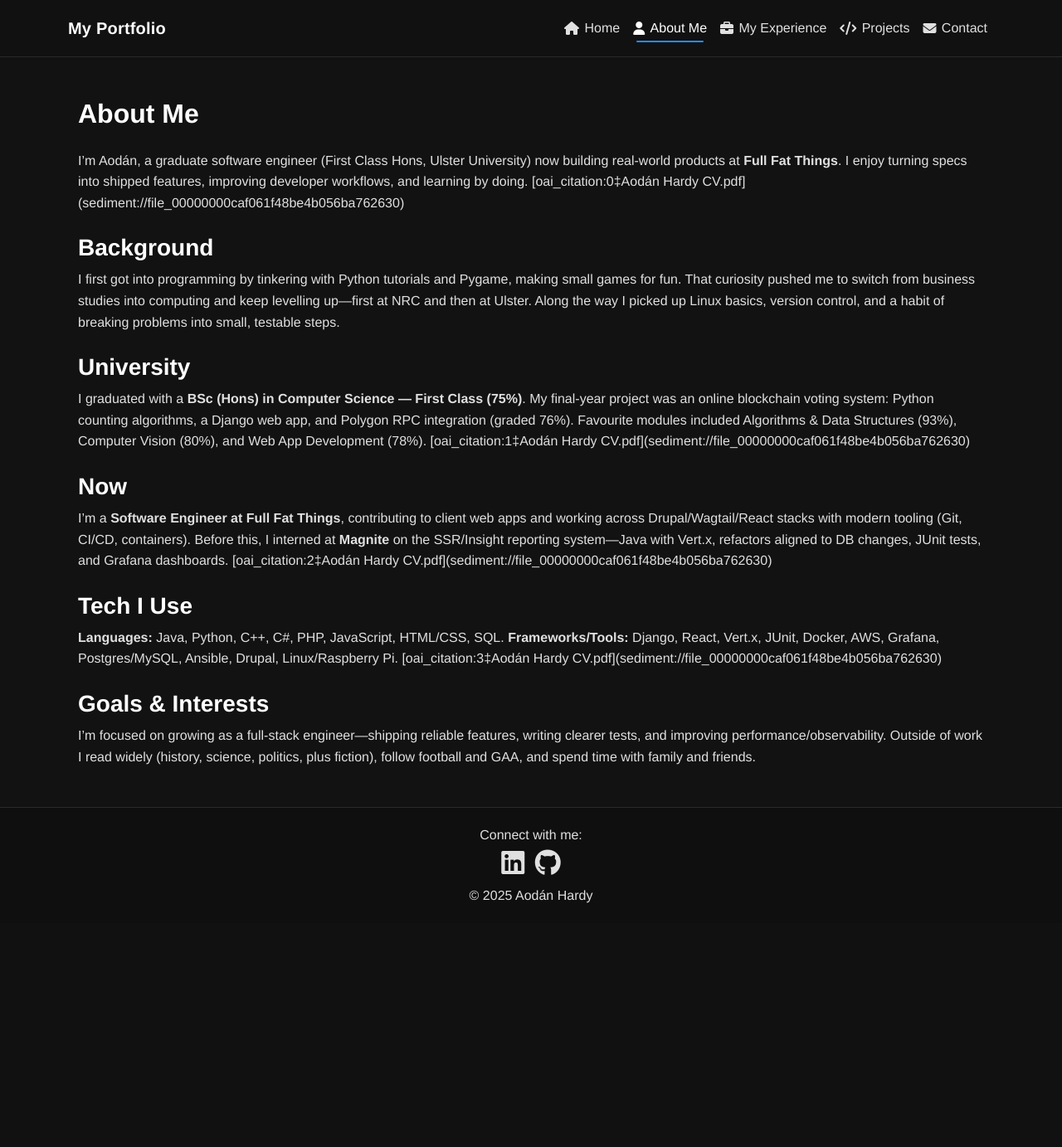
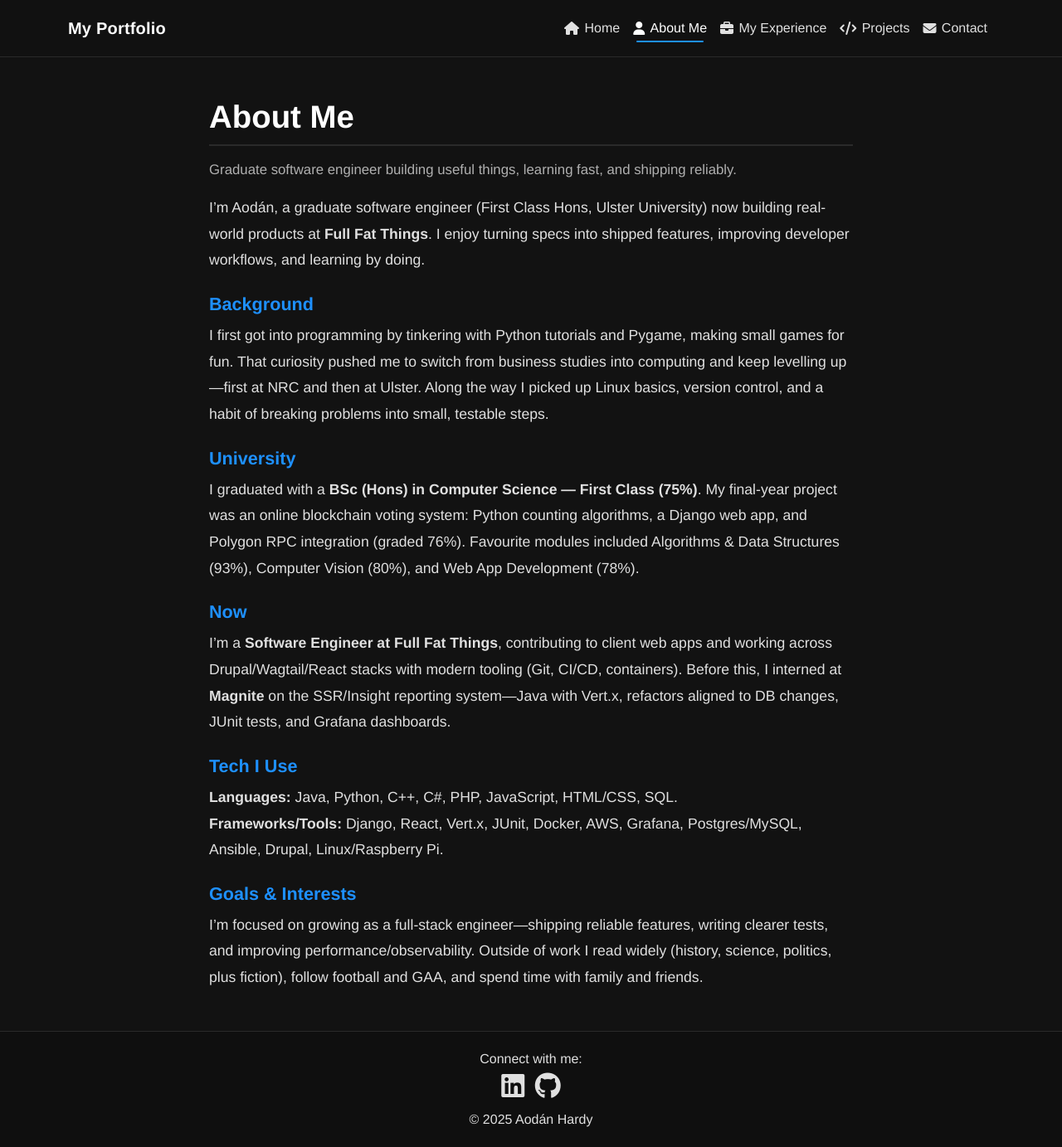
Before and after one commit to AodanHardy/MyPortfolio_2.0, a Django app: page /about/ in a window 1280 px wide. Shown: the whole page at 83% size. Before the commit the page ends 1089 px from the top, so only its background shows below. Run offline with Django 5.2, Linux system fonts and the light colour scheme.

Commit message:
about me

```diff
--- a/core/static/css/main.css
+++ b/core/static/css/main.css
@@ -266,4 +266,61 @@ a:hover, a:focus {
   }
 }
 
+/* ===========================
+   ABOUT PAGE (scoped)
+   =========================== */
+.about-page .container {
+  max-width: 800px;
+}
+.about-page .about-header {
+  margin-bottom: 16px;
+}
+.about-page .about-title {
+  font-size: 2.4rem;
+  font-weight: 700;
+  color: #ffffff;
+  border-bottom: 2px solid #2a2a2a;
+  padding-bottom: 0.6rem;
+  margin-bottom: 0.25rem;
+}
+.about-page .about-kicker {
+  color: #b0b0b0;
+  margin: 0 0 16px 0;
+  font-size: 1.05rem;
+}
+.about-page .about-content {
+  font-size: 1.1rem;
+  color: #e0e0e0;
+  line-height: 1.8;
+}
+.about-page .about-heading {
+  font-size: 1.35rem;
+  font-weight: 700;
+  color: #1e90ff;
+  margin-top: 24px;
+  margin-bottom: 8px;
+}
+.about-page .about-paragraph,
+.about-page .about-introduction {
+  margin-bottom: 16px;
+}
+.about-page {
+  /* Subtle callout style (optional, easy to reuse) */
+}
+.about-page .about-callout {
+  background: #1b1b1b;
+  border: 1px solid #2a2a2a;
+  border-radius: 14px;
+  padding: 16px;
+  color: #e0e0e0;
+}
+@media (max-width: 768px) {
+  .about-page .about-title {
+    font-size: 2rem;
+  }
+  .about-page .about-content {
+    font-size: 1.05rem;
+  }
+}
+
 /*# sourceMappingURL=main.css.map */
--- a/core/static/scss/_about.scss
+++ b/core/static/scss/_about.scss
@@ -0,0 +1,61 @@
+@use 'variables' as *;
+
+/* ===========================
+   ABOUT PAGE (scoped)
+   =========================== */
+
+.about-page {
+  .container { max-width: 800px; }
+
+  .about-header {
+    margin-bottom: $spacing-md;
+  }
+
+  .about-title {
+    font-size: 2.4rem;
+    font-weight: $font-weight-bold;
+    color: $color-heading;
+    border-bottom: 2px solid $color-border;
+    padding-bottom: .6rem;
+    margin-bottom: .25rem;
+  }
+
+  .about-kicker {
+    color: $color-text-muted;
+    margin: 0 0 $spacing-md 0;
+    font-size: 1.05rem;
+  }
+
+  .about-content {
+    font-size: 1.1rem;
+    color: $color-text;
+    line-height: 1.8;
+  }
+
+  .about-heading {
+    font-size: 1.35rem;
+    font-weight: $font-weight-bold;
+    color: $color-accent;
+    margin-top: $spacing-lg;
+    margin-bottom: $spacing-sm;
+  }
+
+  .about-paragraph,
+  .about-introduction {
+    margin-bottom: $spacing-md;
+  }
+
+  /* Subtle callout style (optional, easy to reuse) */
+  .about-callout {
+    background: $color-surface;
+    border: 1px solid $color-border;
+    border-radius: $radius-lg;
+    padding: $spacing-md;
+    color: $color-text;
+  }
+
+  @media (max-width: $bp-tablet) {
+    .about-title { font-size: 2rem; }
+    .about-content { font-size: 1.05rem; }
+  }
+}
--- a/core/templates/about.html
+++ b/core/templates/about.html
@@ -1,40 +1,45 @@
 {% extends 'base.html' %}
 
 {% block body %}
+<div class="about-page">
   <div class="container mt-5">
-  <h2 class="about-title mb-4">About Me</h2>
+    <header class="about-header">
+      <h2 class="about-title mb-3">About Me</h2>
+      <p class="about-kicker">Graduate software engineer building useful things, learning fast, and shipping reliably.</p>
+    </header>
 
     <div class="about-content">
       <p class="about-introduction">
-      I’m Aodán, a graduate software engineer (First Class Hons, Ulster University) now building real-world products at <strong>Full Fat Things</strong>.
-      I enjoy turning specs into shipped features, improving developer workflows, and learning by doing.  [oai_citation:0‡Aodán Hardy CV.pdf](sediment://file_00000000caf061f48be4b056ba762630)
+        I’m Aodán, a graduate software engineer (First Class Hons, Ulster University) now building real-world products at
+        <strong>Full Fat Things</strong>. I enjoy turning specs into shipped features, improving developer workflows, and learning by doing.
       </p>
 
       <h3 class="about-heading mt-4">Background</h3>
       <p class="about-paragraph">
-      I first got into programming by tinkering with Python tutorials and Pygame, making small games for fun.
-      That curiosity pushed me to switch from business studies into computing and keep levelling up—first at NRC and then at Ulster.
-      Along the way I picked up Linux basics, version control, and a habit of breaking problems into small, testable steps.
+        I first got into programming by tinkering with Python tutorials and Pygame, making small games for fun. That curiosity pushed me to switch
+        from business studies into computing and keep levelling up—first at NRC and then at Ulster. Along the way I picked up Linux basics,
+        version control, and a habit of breaking problems into small, testable steps.
       </p>
 
       <h3 class="about-heading mt-4">University</h3>
       <p class="about-paragraph">
         I graduated with a <strong>BSc (Hons) in Computer Science — First Class (75%)</strong>.
         My final-year project was an online blockchain voting system: Python counting algorithms, a Django web app, and Polygon RPC integration (graded 76%).
-      Favourite modules included Algorithms &amp; Data Structures (93%), Computer Vision (80%), and Web App Development (78%).  [oai_citation:1‡Aodán Hardy CV.pdf](sediment://file_00000000caf061f48be4b056ba762630)
+        Favourite modules included Algorithms &amp; Data Structures (93%), Computer Vision (80%), and Web App Development (78%).
       </p>
 
       <h3 class="about-heading mt-4">Now</h3>
       <p class="about-paragraph">
         I’m a <strong>Software Engineer at Full Fat Things</strong>, contributing to client web apps and working across Drupal/Wagtail/React stacks with modern tooling
         (Git, CI/CD, containers). Before this, I interned at <strong>Magnite</strong> on the SSR/Insight reporting system—Java with Vert.x, refactors aligned to DB changes,
-      JUnit tests, and Grafana dashboards.  [oai_citation:2‡Aodán Hardy CV.pdf](sediment://file_00000000caf061f48be4b056ba762630)
+        JUnit tests, and Grafana dashboards.
       </p>
 
       <h3 class="about-heading mt-4">Tech I Use</h3>
       <p class="about-paragraph">
         <strong>Languages:</strong> Java, Python, C++, C#, PHP, JavaScript, HTML/CSS, SQL.
-      <strong>Frameworks/Tools:</strong> Django, React, Vert.x, JUnit, Docker, AWS, Grafana, Postgres/MySQL, Ansible, Drupal, Linux/Raspberry Pi.  [oai_citation:3‡Aodán Hardy CV.pdf](sediment://file_00000000caf061f48be4b056ba762630)
+        <br>
+        <strong>Frameworks/Tools:</strong> Django, React, Vert.x, JUnit, Docker, AWS, Grafana, Postgres/MySQL, Ansible, Drupal, Linux/Raspberry&nbsp;Pi.
       </p>
 
       <h3 class="about-heading mt-4">Goals &amp; Interests</h3>
@@ -44,4 +49,5 @@
       </p>
     </div>
   </div>
+</div>
 {% endblock %}
```
Also changed, not shown: 1 other file. Lines whose indentation alone changed are shown as unchanged.
